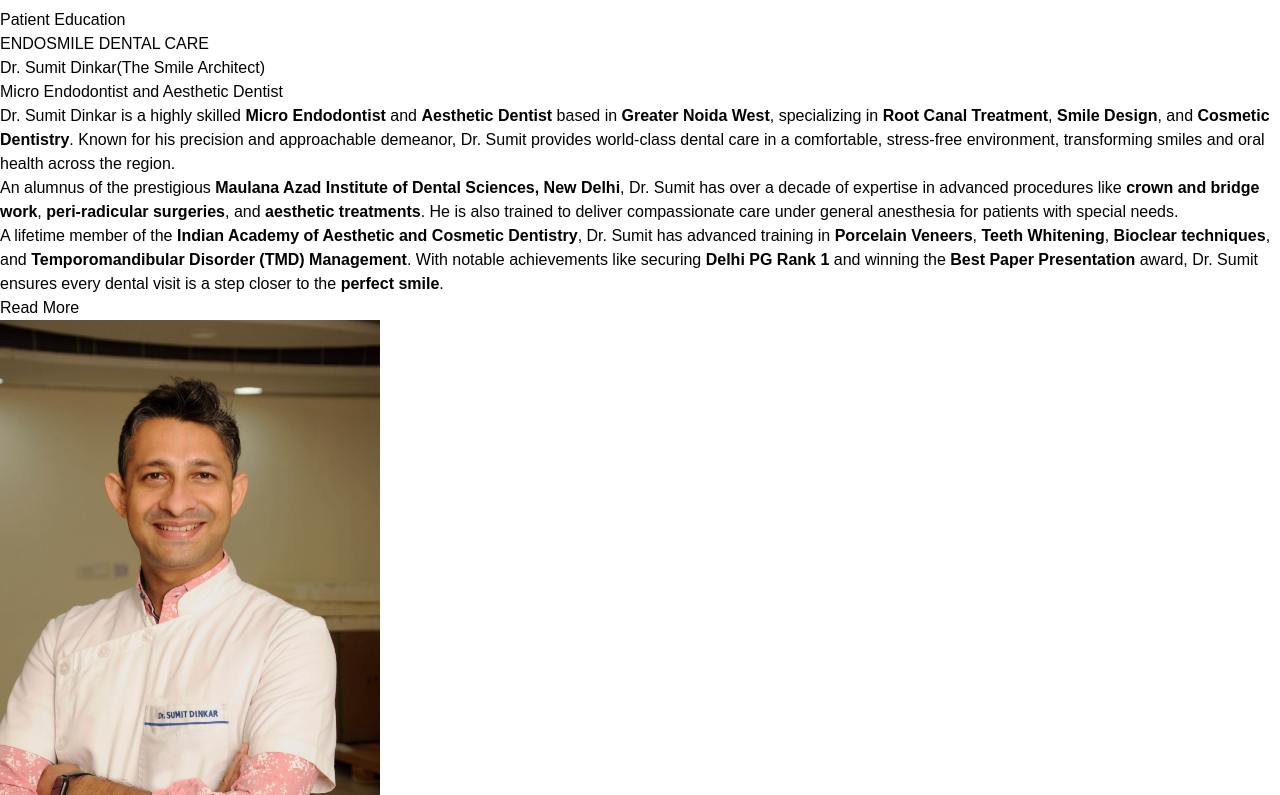
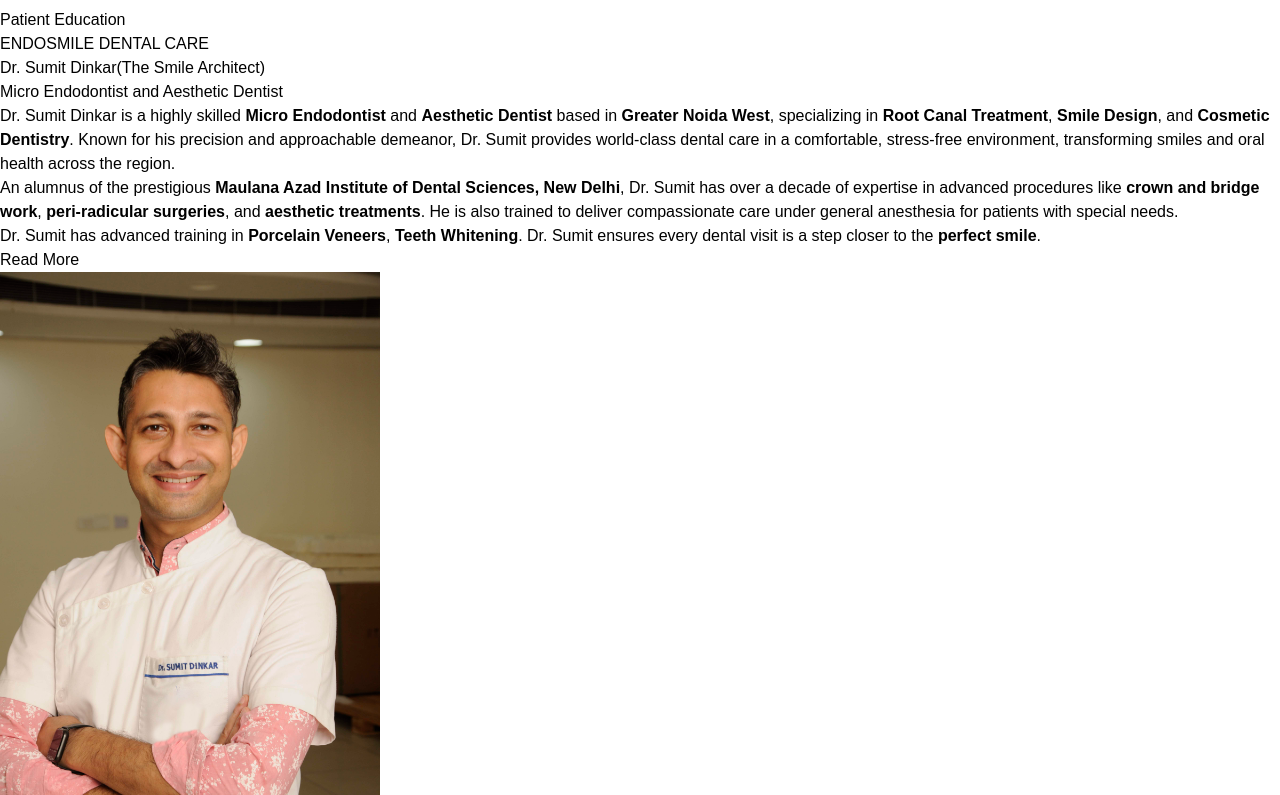
Before and after one commit to MJ150296/endosmile, a Next.js app: page / in a window 1280 px wide. Shown: the part 11205-12000 px from the top of the page. Built offline with nearby package versions, Linux system fonts and the light colour scheme.

Commit message:
about section paragraph update

```diff
--- a/src/app/page.tsx
+++ b/src/app/page.tsx
@@ -343,7 +343,10 @@
                 </p>
               </div>
               <div className="w-full md:w-1/4 py-5 flex justify-end items-center">
-                <Link href="/treatments" className="px-6 py-3 bg-blue-600 rounded-full shadow-lg hover:bg-green-600 text-white text-base">
+                <Link
+                  href="/treatments"
+                  className="px-6 py-3 bg-blue-600 rounded-full shadow-lg hover:bg-green-600 text-white text-base"
+                >
                   Our Treatments
                 </Link>
               </div>
@@ -400,7 +403,10 @@
               </p>{" "}
             </div>
             <div>
-              <Link href="/treatments" className="px-6 py-3 bg-blue-600 rounded-full shadow-lg hover:bg-green-600 text-white text-base">
+              <Link
+                href="/treatments"
+                className="px-6 py-3 bg-blue-600 rounded-full shadow-lg hover:bg-green-600 text-white text-base"
+              >
                 Go to Treatments
               </Link>
             </div>
@@ -540,21 +546,10 @@
                 with special needs.{" "}
               </p>{" "}
               <p>
-                {" "}
-                A lifetime member of the{" "}
-                <strong>
-                  Indian Academy of Aesthetic and Cosmetic Dentistry
-                </strong>
-                , Dr. Sumit has advanced training in{" "}
+                Dr. Sumit has advanced training in{" "}
                 <strong>Porcelain Veneers</strong>,{" "}
-                <strong>Teeth Whitening</strong>,{" "}
-                <strong>Bioclear techniques</strong>, and{" "}
-                <strong>Temporomandibular Disorder (TMD) Management</strong>.
-                With notable achievements like securing{" "}
-                <strong>Delhi PG Rank 1</strong> and winning the{" "}
-                <strong>Best Paper Presentation</strong> award, Dr. Sumit
-                ensures every dental visit is a step closer to the{" "}
-                <strong>perfect smile</strong>.{" "}
+                <strong>Teeth Whitening</strong>. Dr. Sumit ensures every dental
+                visit is a step closer to the <strong>perfect smile</strong>.
               </p>
               <button className="px-6 py-3 bg-blue-600 rounded-full shadow-lg hover:bg-green-600 text-white text-base">
                 Read More
```
Lines whose indentation alone changed are shown as unchanged.
